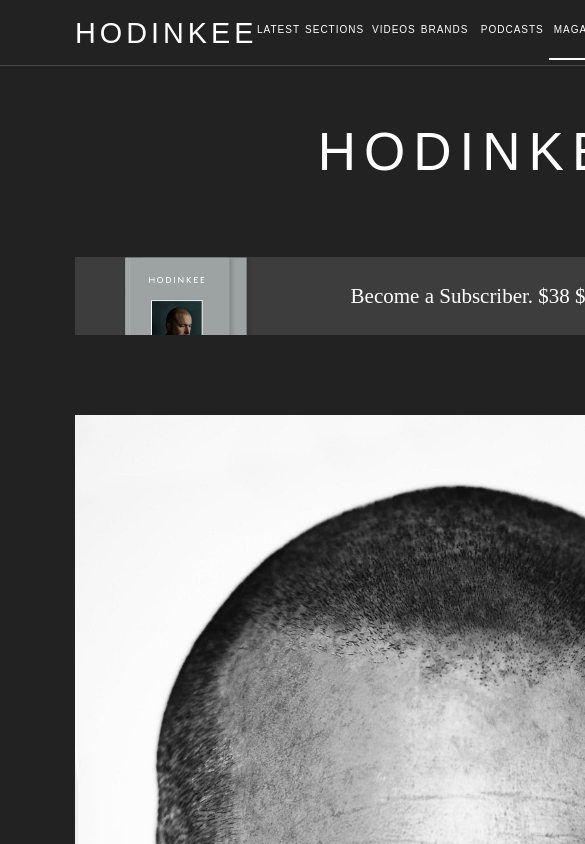
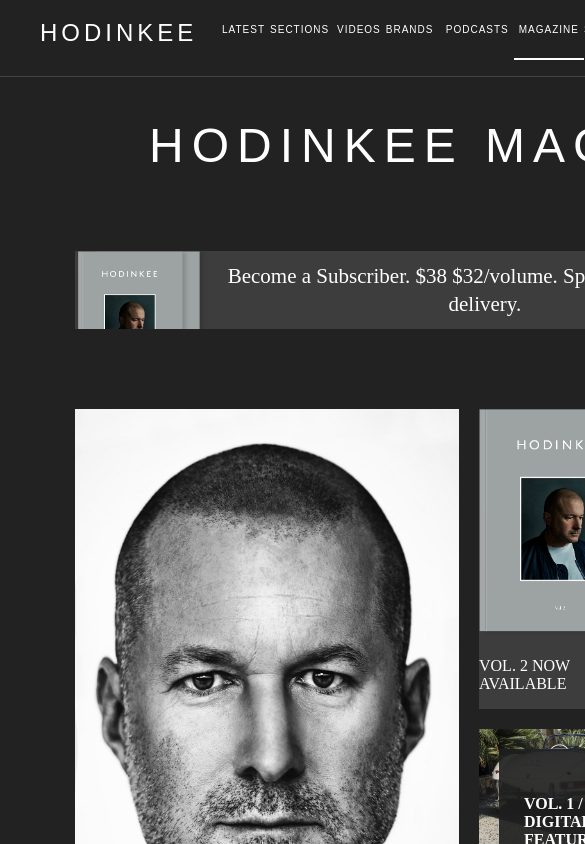
Before and after one commit to Fungible123/Project_Hodinkee, a plain HTML site: page index.html in a window 390 px wide. Shown: the top 844 px of the page, 585 px wide, since content can reach past the window. Drawn offline with nearby package versions, Linux system fonts and the light colour scheme.

Commit message:
applied responsiveness to header and main article, at 963px applied responsiveness to logo and buttons on navigation bar

```diff
--- a/css/style.css
+++ b/css/style.css
@@ -48,7 +48,7 @@
 	position: fixed;
 	background-color: var(--dark);
 	border-bottom: 1px solid #434343;
-	height: 66px;
+	min-height: 66px;
 	z-index: 10000;
 	margin: 0;
 }
@@ -360,23 +360,25 @@
 
 .main-header {
 	display: grid;
-	grid-template-rows: 68px auto auto;
-	max-width: 100%;
+	grid-template-rows: 62px auto auto;
 }
 
 .header_container {
 	grid-row-start: 2;
 	align-items: center;
+	width: 100vw;
 }
 
 .main-article {
 	grid-row-start: 3;
+	grid-gap: 20px;
 	display: grid;
-	grid-gap: 20px;
 	grid-template-areas:
-	'big-pic vol2'
-	'big-pic remaking';
-	width: 100%;
+	'big-pic big-pic vol2'
+	'big-pic big-pic remaking';
+	max-width: 1280px;
+	margin: 30px 35px;
+	padding: 0 40px;
 }
 
 /* Header Container */
@@ -385,14 +387,14 @@
 	display: grid;
 	grid-template-rows: repeat(2, 1fr);
 	align-content: center;
-	max-width: 100% ;
+	max-width: 100%;
 	margin: 0 35px;
 	padding: 50px 40px;
 }
 
 .header_group h1 {
 	text-align: center;
-	font-size: 53px;
+	font-size: 3rem;
 	letter-spacing: 8px;
 	margin: 0 0;
 	line-height: 4.1875rem;
@@ -437,21 +439,10 @@
 
 /* Main Article */
 
-.main-article {
-	display: grid;
-	grid-template-areas:
-	'big-pic big-pic vol2'
-	'big-pic big-pic remaking';
-	max-width: 1280px;
-	margin: 30px 35px;
-	padding: 0 40px;
-}
-
 .big-pic {
 	display: block;
 	grid-area: big-pic;
-	width: 780px;
-	height: 1070px;
+	min-width: 24em;
 	background-position: center;
 	padding: 0;
 	opacity: 1;
@@ -503,9 +494,8 @@
 	display: flex;
 	flex-direction: column;
 	grid-area: vol2;
-	width: 390px;
+	min-width: 11em;
 	background-color: var(--darkgray);
-	height: 530px;
 	justify-content: center;
 	align-items: center;
 	opacity: 1;
@@ -522,8 +512,7 @@
 }
 
 .vol2 a img {
-	max-width: 300px;
-	height: 400px;
+	width: 20em;
 }
 
 .remaking {
@@ -534,8 +523,7 @@
 	display: flex;
 	flex-direction: column;
 	justify-content: flex-end;
-	width: 390px;
-	height: 520px;
+	min-width: 11em;
 	opacity: 1;
 	transition: opacity 0.3s ease-in-out;
 }
@@ -827,4 +815,24 @@
 	}
 }
 
-@media screen and (max-width: 1132px)
+@media screen and (max-width: 963px) {
+	.navigation-container {
+		margin: 0;
+	}
+	a.header h1 {
+		font-size: 1.5rem;
+	}
+	.btn-nav {
+		line-height: .5rem;
+		margin: 0;
+		height: 60px;
+	}
+
+	.btn-nav a {
+		margin-left: 10px;
+		font-size: 0.60em;
+		padding: 0 10px;
+		line-height: 32px;
+		letter-spacing: .10em;
+	}
+}
```
